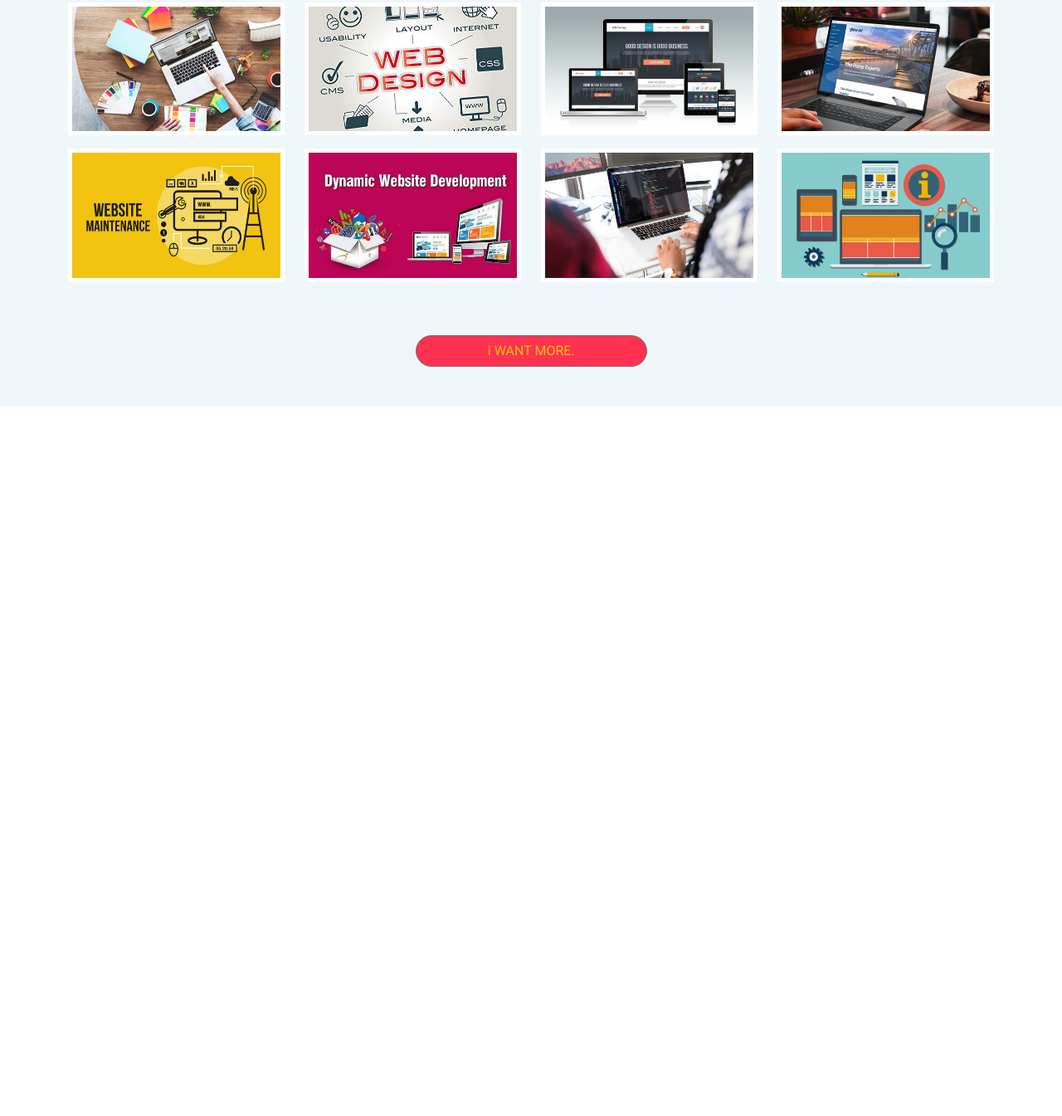
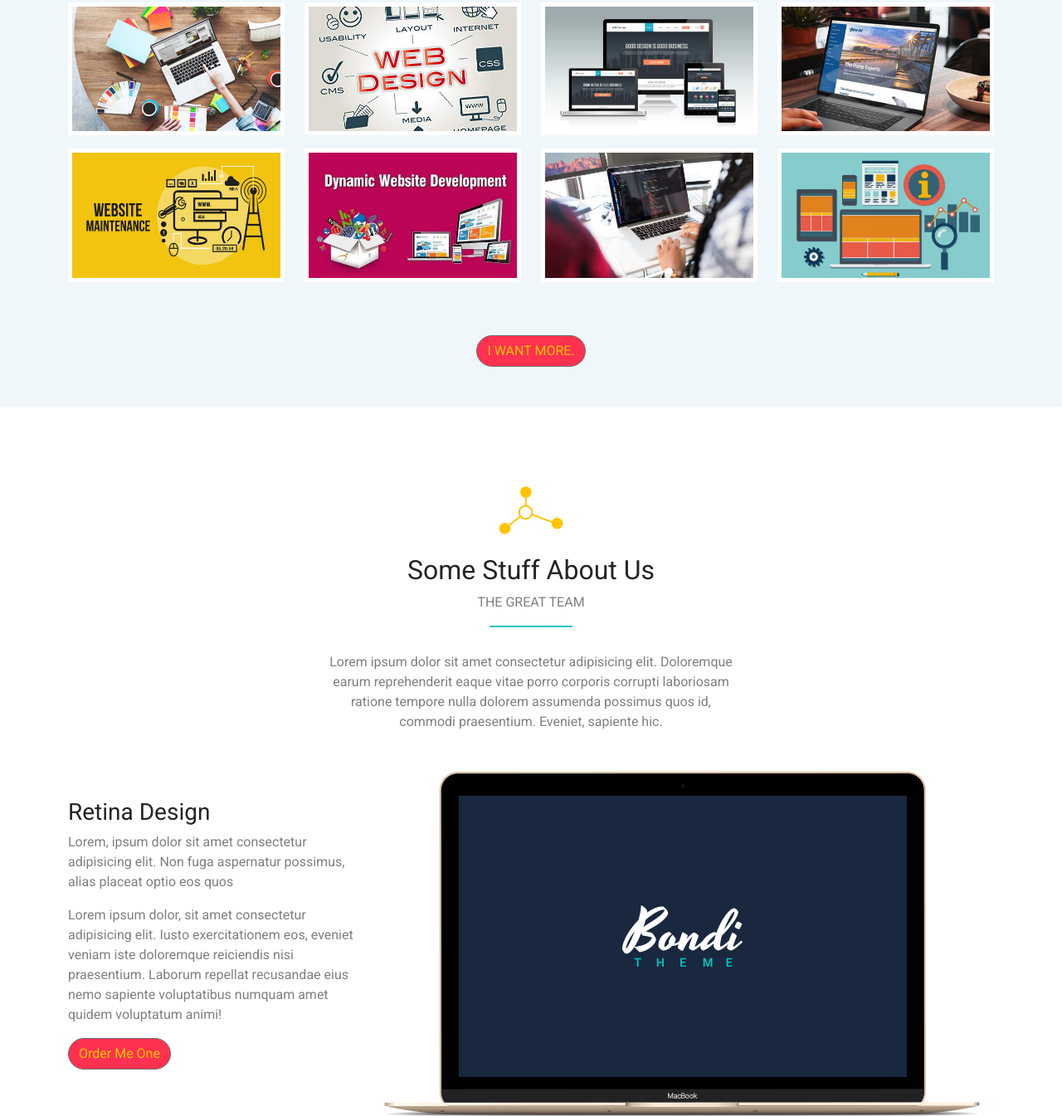
Before and after one commit to gaber27/web-template-2, a plain HTML site: page index.html in a window 1280 px wide. Shown: the part 1917-3262 px from the top of the page at 83% size. Before the commit the page ends 2407 px from the top, so only its background shows below. Drawn offline with Linux system fonts and the light colour scheme.

Commit message:
build stuff section

```diff
--- a/css/bondi.css
+++ b/css/bondi.css
@@ -75,7 +75,6 @@ color: var(--green-color);
     background-color: var(--red-color);
     border-color: #707070;
     color: var(--yellow-color);
-    width: 120px;
 }
 
 .landing .btn
@@ -169,7 +168,9 @@ color: var(--green-color);
 {
     padding: 0.5rem 1rem;
     cursor: pointer;
+
 }
+
 
 .our-work ul li:not(.active):hover
 {
@@ -206,6 +207,14 @@ color: var(--green-color);
     /* display: flex; */
     transform: translateX(0);
 }
+/* End  Our Work */
+/* Start  Stuff*/
 
+.stuff .description
+{
 
-/* End  Our Work */
+    max-width: 500px;
+
+}
+
+/* End  Stuff */
--- a/index.html
+++ b/index.html
@@ -172,12 +172,40 @@
                     </div>
                     <!-- I WANT MORE... -->
                     <div class="d-flex.justify-content-center mt-5 text-center ">
-                        <button class="btn btn-primary main-btn rounded-pill w-25 " href="">I WANT MORE.</button>
+                        <button class="btn btn-primary main-btn rounded-pill " href="">I WANT MORE.</button>
                     </div>
 
                 </div>
             </div>
             <!-- End wokrs page -->
+
+            <!-- Start Stuff page -->
+            <div class="stuff pt-5">
+                <div class="container">
+                    <div class="main-title text-center mt-5 m5-5 text-center  position-relativ">
+                        <img class="mb-4" src="images/title.png" alt="">
+                        <h2>Some Stuff About Us</h2>
+                    <p  class="text-black-50">THE GREAT TEAM</p>
+                    </div>
+                    <p class="description text-center mb-5 mt-5 text-black-50  m-auto">Lorem ipsum dolor sit amet consectetur adipisicing elit. Doloremque earum reprehenderit eaque vitae porro corporis corrupti laboriosam ratione tempore nulla dolorem assumenda possimus quos id, commodi praesentium. Eveniet, sapiente hic.</p>
+                    <div class="row align-items-center">
+                        <div class="col-lg-4 mb-4 text-center text-md-start">
+                            <div class="text">
+                                <h3>Retina Design</h3>
+                                <p class="text-black-50 fs-6">Lorem, ipsum dolor sit amet consectetur adipisicing elit. Non fuga aspernatur possimus,
+                                    alias placeat optio eos quos</p>
+                                <p class="text-black-50 fs-6">Lorem ipsum dolor, sit amet consectetur adipisicing elit. Iusto exercitationem eos, eveniet veniam iste doloremque reiciendis nisi praesentium.
+                                Laborum repellat recusandae eius nemo sapiente voluptatibus numquam amet quidem voluptatum animi!</p>
+                                <button class="btn btn-primary main-btn rounded-pill " href="">Order Me One</button>
+                            </div>
+                        </div>
+                        <div class="col-lg-8">
+                            <img  class="img-fluid" src="images/laptop.png" alt="">
+                        </div>
+                    </div>
+                </div>
+            </div>
+            <!-- End Stuff page -->
 
 
 
```
Also changed, not shown: images/laptop.png (added).
